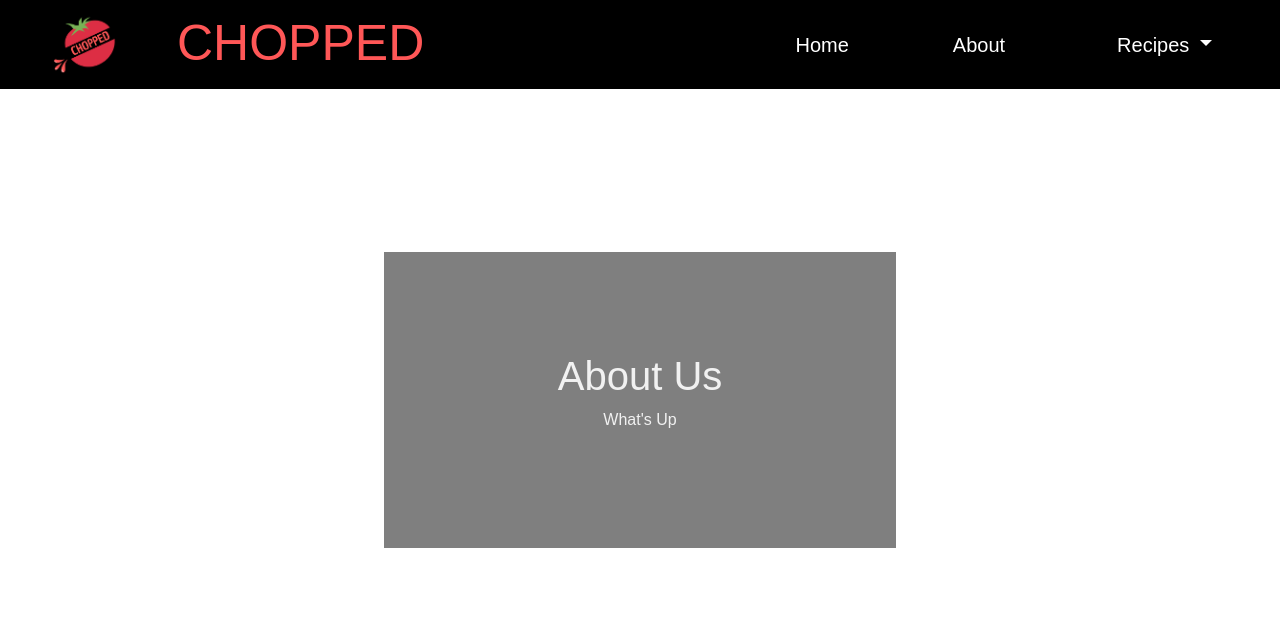
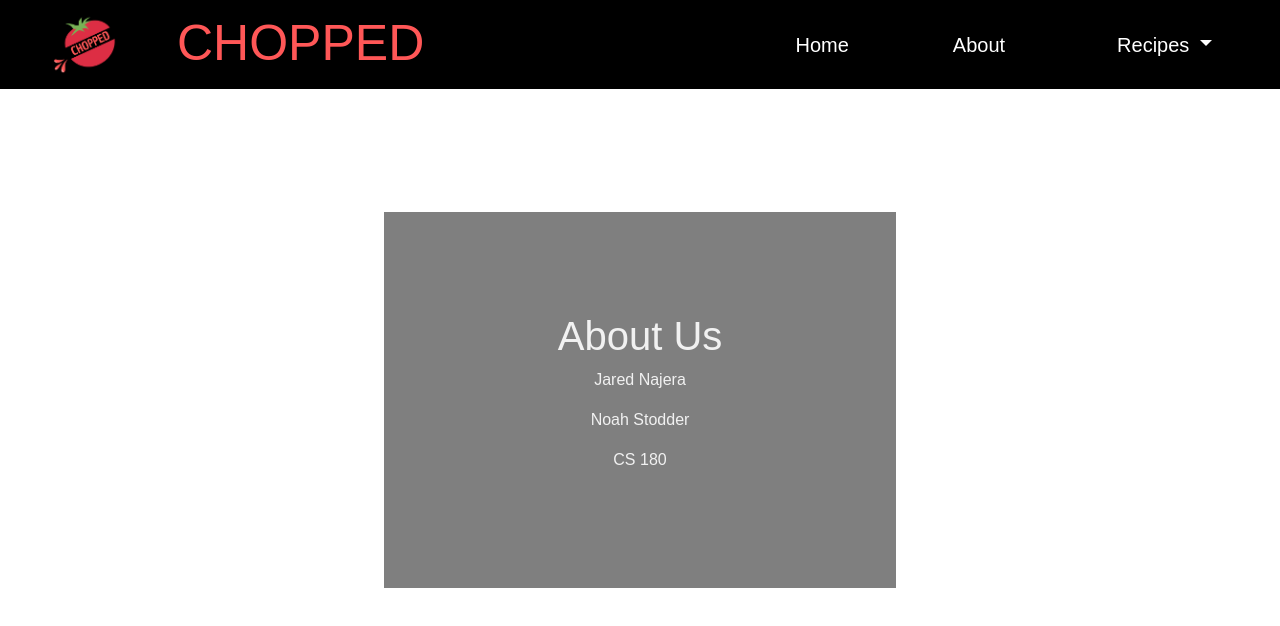
Before and after one commit to jarodnajera/Chopped, a Vue app in the folder chopped-website/: page /about in a window 1280 px wide. Shown: the top 626 px of the page. Built offline with nearby package versions, Linux system fonts and the light colour scheme; a web font is replaced by a local one.

Commit message:
added steps to add recipe

```diff
--- a/chopped-website/src/js_classes/AddRecipeHandler.js
+++ b/chopped-website/src/js_classes/AddRecipeHandler.js
@@ -5,6 +5,7 @@ export default class AddRecipeHandler {
     var recipe_time = document.getElementById("recipetime").value;
     var recipe_ingredients = document.getElementById("recipeingr").value;
     var recipe_author = document.getElementById("recipeauthor").value;
+    var recipe_steps = document.getElementById("recipesteps").value;
     var recipe_id = Math.floor(Math.random() * 90000) + 10000;
     recipe_id = recipe_id.toString();
 
@@ -21,6 +22,7 @@ export default class AddRecipeHandler {
       author: recipe_author,
       description: recipe_desc,
       ingredients: recipe_ingredients,
+      steps: recipe_steps,
     };
 
     fetch("http://localhost:3001/api", {
--- a/chopped-website/src/js_classes/PopularRecipeHandler.js
+++ b/chopped-website/src/js_classes/PopularRecipeHandler.js
@@ -94,6 +94,7 @@ export default class PopularRecipeHandler {
     var recipe_desc = this.pop_recipes[num].description;
     var recipe_time = this.pop_recipes[num].minutes;
     var recipe_ingredients = this.pop_recipes[num].ingredients;
+    var recipe_steps = this.pop_recipes[num].steps;
 
     if (this.pop_recipes[num].rating != undefined) {
       var recipe_rating = parseInt(this.pop_recipes[num].rating) + rating;
@@ -139,6 +140,7 @@ export default class PopularRecipeHandler {
       minutes: recipe_time,
       description: recipe_desc,
       ingredients: recipe_ingredients,
+      steps: recipe_steps,
       rating: recipe_rating,
       count: recipe_count,
     };
--- a/chopped-website/src/views/AboutView.vue
+++ b/chopped-website/src/views/AboutView.vue
@@ -2,7 +2,9 @@
   <div class="about-page">
     <div class="info">
       <h1>About Us</h1>
-      <p>What's Up</p>
+      <p>Jared Najera</p>
+      <p>Noah Stodder</p>
+      <p>CS 180</p>
     </div>
   </div>
 </template>
--- a/chopped-website/src/views/AddRecipesView.vue
+++ b/chopped-website/src/views/AddRecipesView.vue
@@ -25,6 +25,8 @@ export default {
         <input type="text" id="recipeingr" name="recipeingr" /><br />
         <label for="recipeauthor">Author:</label><br />
         <input type="text" id="recipeauthor" name="recipeauthor" /><br />
+        <label for="recipesteps">Steps:</label><br />
+        <input type="text" id="recipesteps" name="recipesteps" /><br />
         <button type="submit">Send</button>
       </form>
       <br />
```
Also changed, not shown: 1 other file (tests, documents, lock files or other folders).
